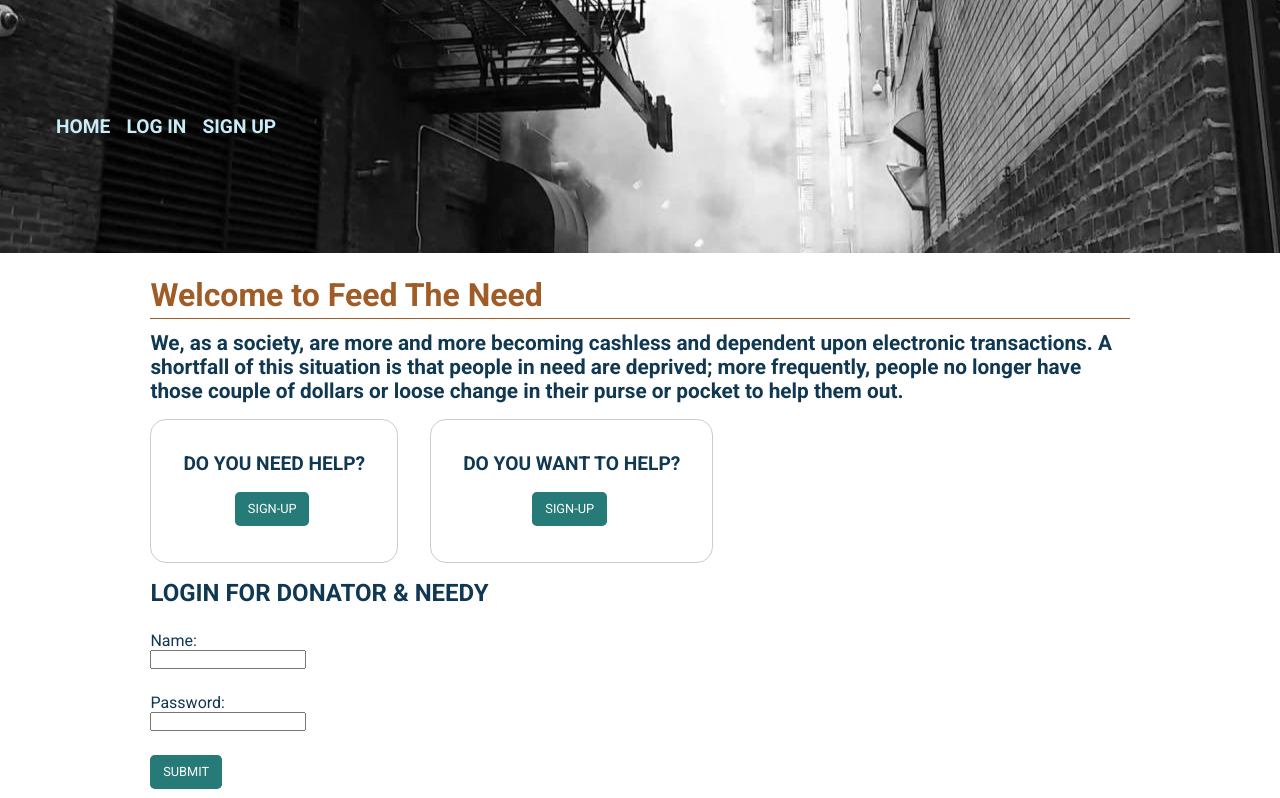
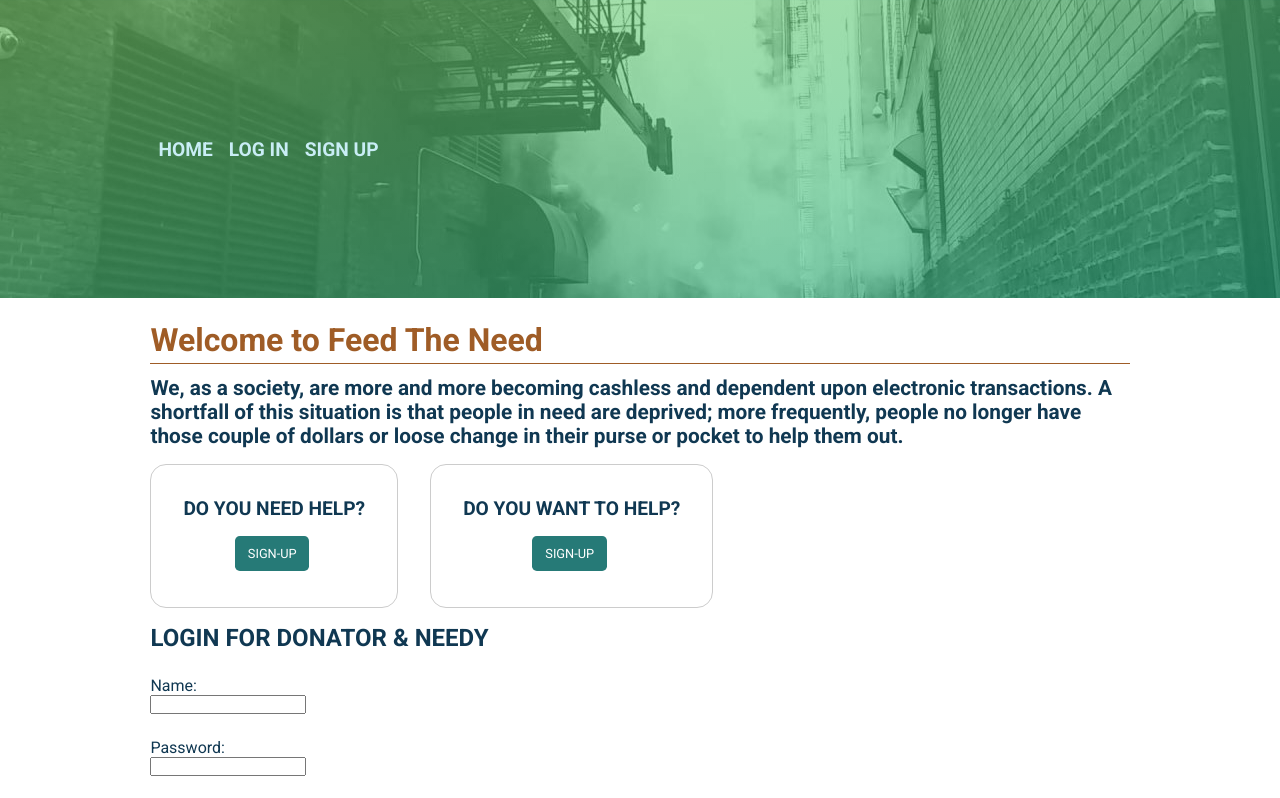
Before and after one commit to miloscomplex/feed-the-need-react, a React (Create React App) app in the folder frontend/: page /feed-the-need/ in a window 1280 px wide. Shown: the top 798 px of the page. Built offline with nearby package versions, Linux system fonts and the light colour scheme.

Commit message:
fixed misalignment of Nav to content.

```diff
--- a/frontend/src/css/App.css
+++ b/frontend/src/css/App.css
@@ -44,14 +44,27 @@
 
  nav {
   background-color: #1e6694;
-  padding: 6em 3rem;
+  padding: 6em 0;
   font-weight: 700;
   font-size: 1.2rem;
   color: #c9edf5;
   text-transform: uppercase;
-  background-image: url("../images/alley_bw.jpg");
+  background-image:
+    linear-gradient(
+    to right bottom,
+    rgba(126, 213, 111, 0.601),
+    rgba(40, 180, 133, 0.608)),
+    url("../images/alley_bw.jpg");
   background-position: center;
   background-size: cover;
+}
+
+nav-links {
+  width: 80%;
+  display: block;
+  /* margin: 2.5em auto 2em auto; */
+  margin: 0 auto 0 auto;
+  padding: 1.4rem;
 }
 
 nav a {
```
